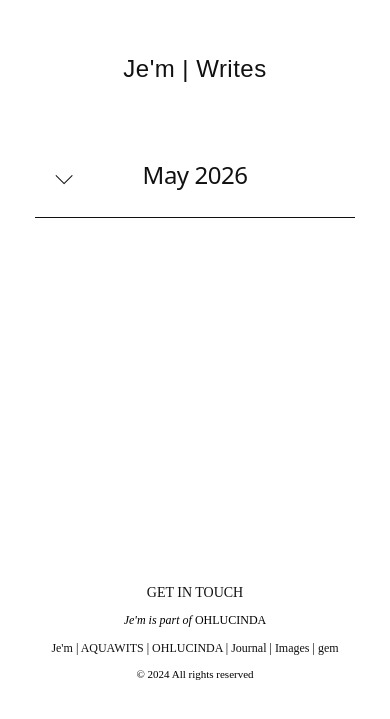
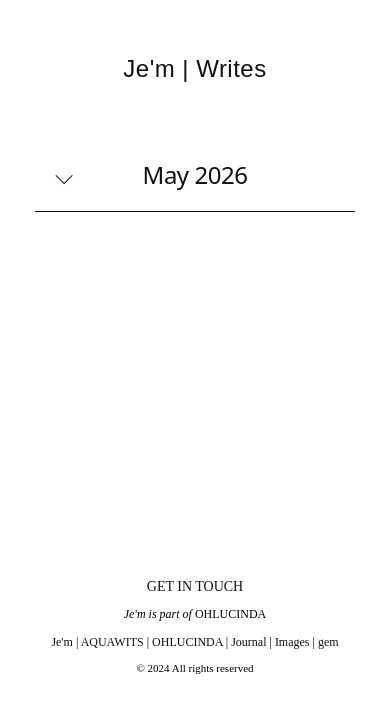
Before and after one commit to ohlucinda/ohlucinda-mobile, a Jekyll site: the page built from index.html, in a window 390 px wide. Shown: the top 719 px of the page. Built offline with Jekyll 4.4.1, drawn with Linux system fonts in a browser that asks for light colours; some web fonts are replaced.

Commit message:
Update style.css

```diff
--- a/assets/style.css
+++ b/assets/style.css
@@ -168,7 +168,7 @@ img {
   text-align: center;
 
   border-bottom: 1px solid #111;
-  padding-bottom: 14px;
+  padding-bottom: 8px;
 }
 
 details summary::before {
```
